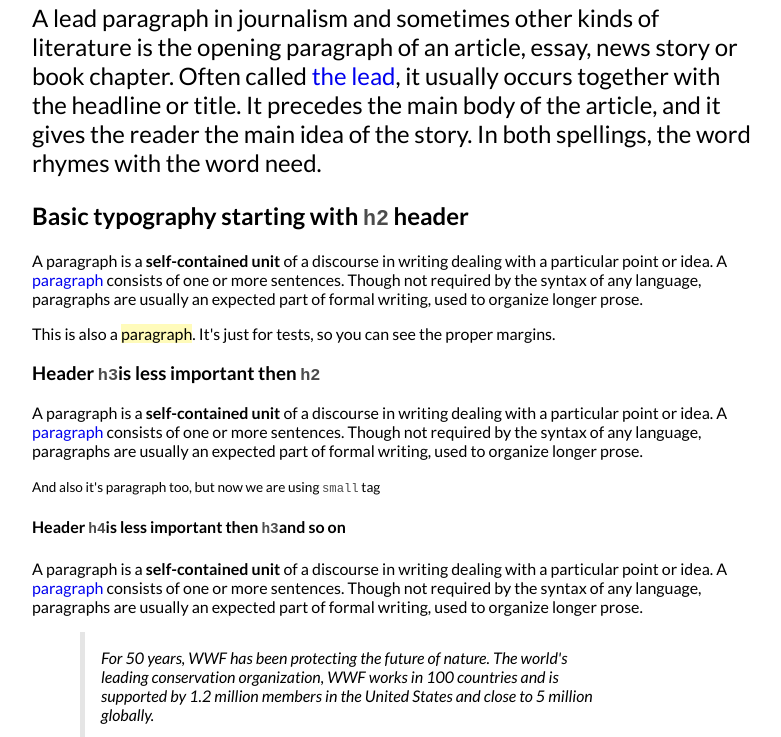
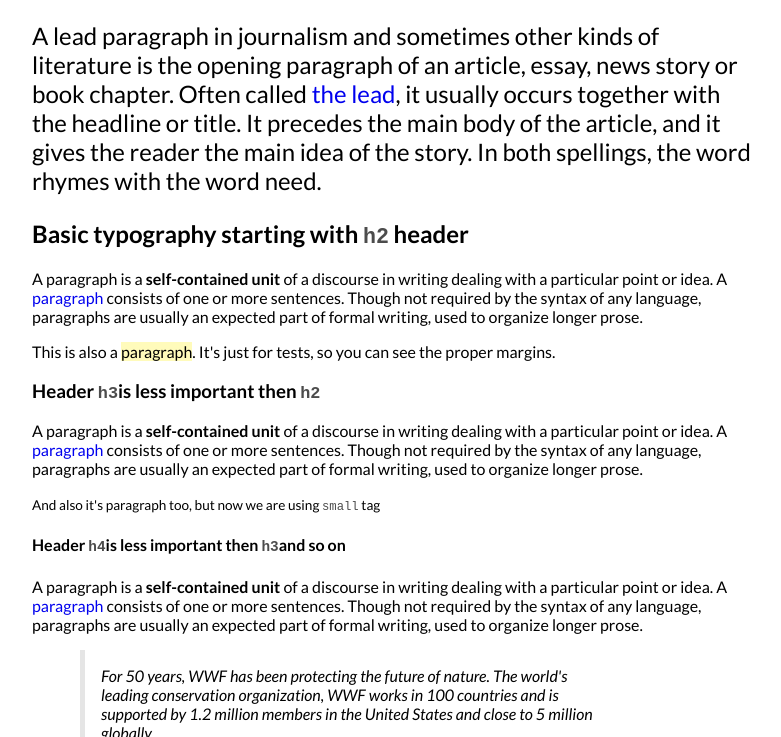
Before and after one commit to ageno/ageno-default-typography, a plain HTML site: page index.html in a window 1280 px wide. Shown: the part 213-950 px from the top of the page, without its empty margins (248-1029 px from the left). Drawn offline with Linux system fonts and the light colour scheme.

Commit message:
Better padding in em in index

```diff
--- a/index.html
+++ b/index.html
@@ -25,7 +25,7 @@
     body > main {
       max-width: 45em;
       margin: 0 auto;
-      padding: 30px;
+      padding: 3em;
       font-family: "Lato", sans-serif;
     }
   </style>
```
